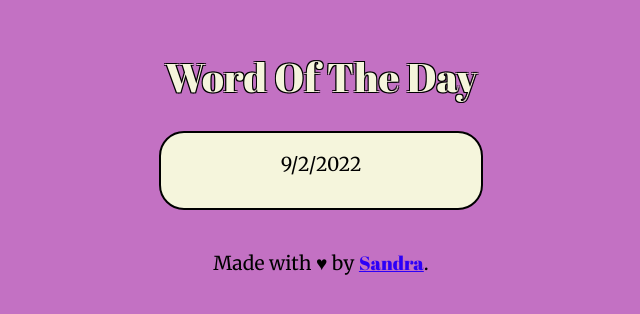
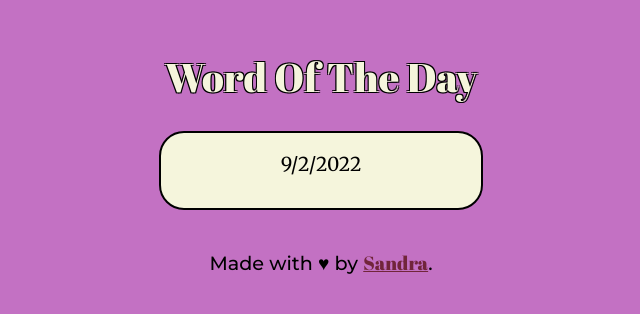
Before and after one commit to sandiskolarczyk/Wordify, a React (Create React App) app in the folder word-project/: page /songs-of-the-day in a window 1280 px wide. Shown: the top 314 px of the page, without its empty margins (319-959 px from the left). Built offline with nearby package versions, Linux system fonts and the light colour scheme; no server answers.

Commit message:
CSS: Update link font and colour

```diff
--- a/word-project/src/components/App/App.module.css
+++ b/word-project/src/components/App/App.module.css
@@ -14,10 +14,12 @@
 .bottomLink {
   text-align: center;
   color: black;
+  font-family: "Montserrat", sans-serif;
+  font-weight: 500;
 }
 
 .githubLink {
   text-align: center;
-  color: #2d00f7;
+  color: #71253a;
   font-family: "Abril Fatface", sans-serif;
 }
```
